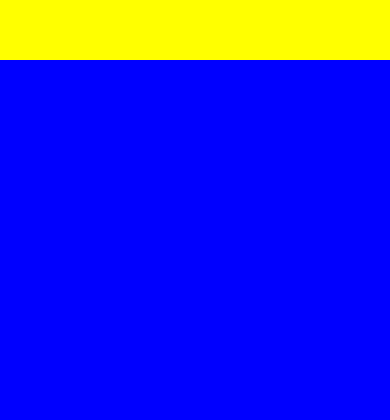
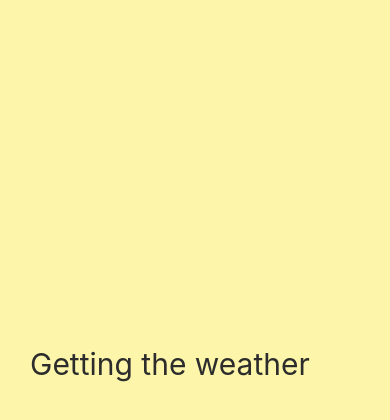
Before and after one commit to Justinhwang92/fok-weather, a React Native app: screen / in a window 390 px wide. Shown: the part 362-782 px from the top of the page. Built offline with nearby package versions, Linux system fonts and the light colour scheme.

Commit message:
Add Loading screen

```diff
--- a/App.js
+++ b/App.js
@@ -1,30 +1,7 @@
 import { StatusBar } from "expo-status-bar";
 import React from "react";
-import { StyleSheet, Text, View } from "react-native";
+import Loading from "./Loading";
 
 export default function App() {
-  return (
-    <View style={styles.container}>
-      <View style={styles.yellowView}></View>
-      <View style={styles.blueView}></View>
-      <StatusBar style="auto" />
-    </View>
-  );
+  return <Loading />;
 }
-
-const styles = StyleSheet.create({
-  container: {
-    flex: 1,
-  },
-  text: {
-    color: "black",
-  },
-  yellowView: {
-    flex: 1,
-    backgroundColor: "yellow",
-  },
-  blueView: {
-    flex: 1,
-    backgroundColor: "blue",
-  },
-});
--- /dev/null
+++ b/Loading.js
@@ -0,0 +1,25 @@
+import React from "react";
+import { StyleSheet, Text, View } from "react-native";
+import { ReloadInstructions } from "react-native/Libraries/NewAppScreen";
+
+export default function Loading() {
+  return (
+    <View style={styles.container}>
+      <Text style={styles.text}>Getting the weather</Text>
+    </View>
+  );
+}
+
+const styles = StyleSheet.create({
+  container: {
+    flex: 1,
+    justifyContent: "flex-end",
+    paddingHorizontal: 30,
+    paddingVertical: 100,
+    backgroundColor: "#FDF6AA",
+  },
+  text: {
+    color: "#2c2c2c",
+    fontSize: 30,
+  },
+});
```
